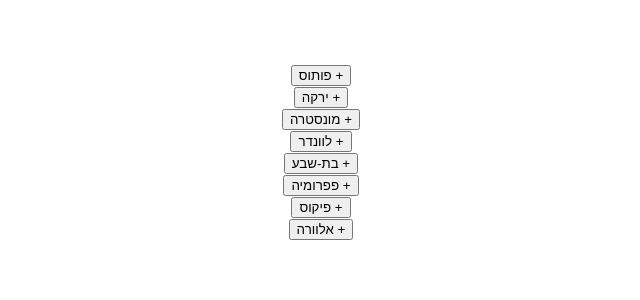
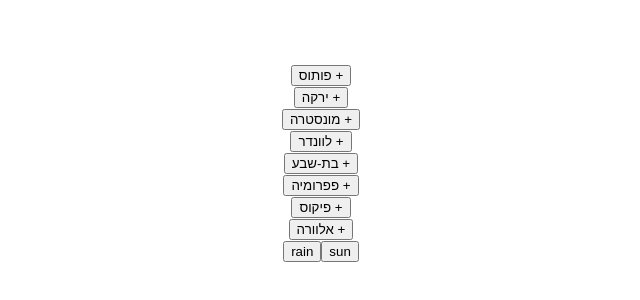
Before and after one commit to hadardot/virtual-garden, a React (Create React App) app: page / in a window 1280 px wide. Shown: the part 340-640 px from the top of the page, without its empty margins (319-959 px from the left). Built offline with nearby package versions, Linux system fonts and the light colour scheme.

Commit message:
weather manager

```diff
--- a/src/app/app.tsx
+++ b/src/app/app.tsx
@@ -3,9 +3,11 @@ import Sketch from "../sketch"
 import './app.css';
 import {plant, PlantManager} from "../plant-manager/plant-manager";
 import {GardenManager} from "../garden-manager/garden-manager";
+import {weather, WeatherManager} from "../weather-manager/weather-manager";
 
 interface GardenState {
     gardensPlants: plant[];
+    gardensWeather: weather;
 
 }
 class Garden extends React.Component<any,GardenState>{
@@ -13,7 +15,8 @@ class Garden extends React.Component<any,GardenState>{
     constructor(props: any) {
         super(props);
         this.state = {
-            gardensPlants: []
+            gardensPlants: [],
+            gardensWeather: null,
         };};
 
     addPlantToGarden = (newPlant: plant) => {
@@ -39,11 +42,17 @@ class Garden extends React.Component<any,GardenState>{
         this.setState({gardensPlants})
     }
 
+    setWeather = (currentWeather: weather) => {
+        console.log(currentWeather);
+        this.setState({gardensWeather: currentWeather});
+    }
+
     render() {
         return (
             <div className="App">
                 <Sketch gardensPlants={this.state.gardensPlants}/>
                 <PlantManager addPlant={this.addPlantToGarden}/>
+                <WeatherManager setWeather={this.setWeather}/>
                 <GardenManager gardensPlants={this.state.gardensPlants} removePlantFromGarden={this.removePlantFromGarden} onMouseOutPlantFromGarden={this.onMouseOutPlantFromGarden} onMouseOverPlantFromGarden={this.onMouseOverPlantFromGarden} />
             </div>
         );
--- a/src/sketch.js
+++ b/src/sketch.js
@@ -201,6 +201,8 @@ class Sketch extends React.Component {
             p.stroke(p.abs(p.sin(this.state.counter/360))*128 + 128);
             p.rect(200, 200,s,s);
         }
+
+
     }
 
     componentDidMount() {
--- /dev/null
+++ b/src/weather-manager/weather-manager.tsx
@@ -0,0 +1,23 @@
+import * as React from "react";
+
+export type weather = 'rain' | 'sun' | null;
+interface WeatherManagerProps {
+    setWeather(currentWeather: weather): void;
+}
+
+export class WeatherManager extends React.Component<WeatherManagerProps, any> {
+    constructor(props: any) {
+        super(props);
+    };
+
+
+    render(){
+
+        return(
+            <div>
+                <button onClick={()=>this.props.setWeather('rain')}>rain</button>
+                <button onClick={()=>this.props.setWeather('sun')}>sun</button>
+            </div>
+        )
+    }
+}
```
